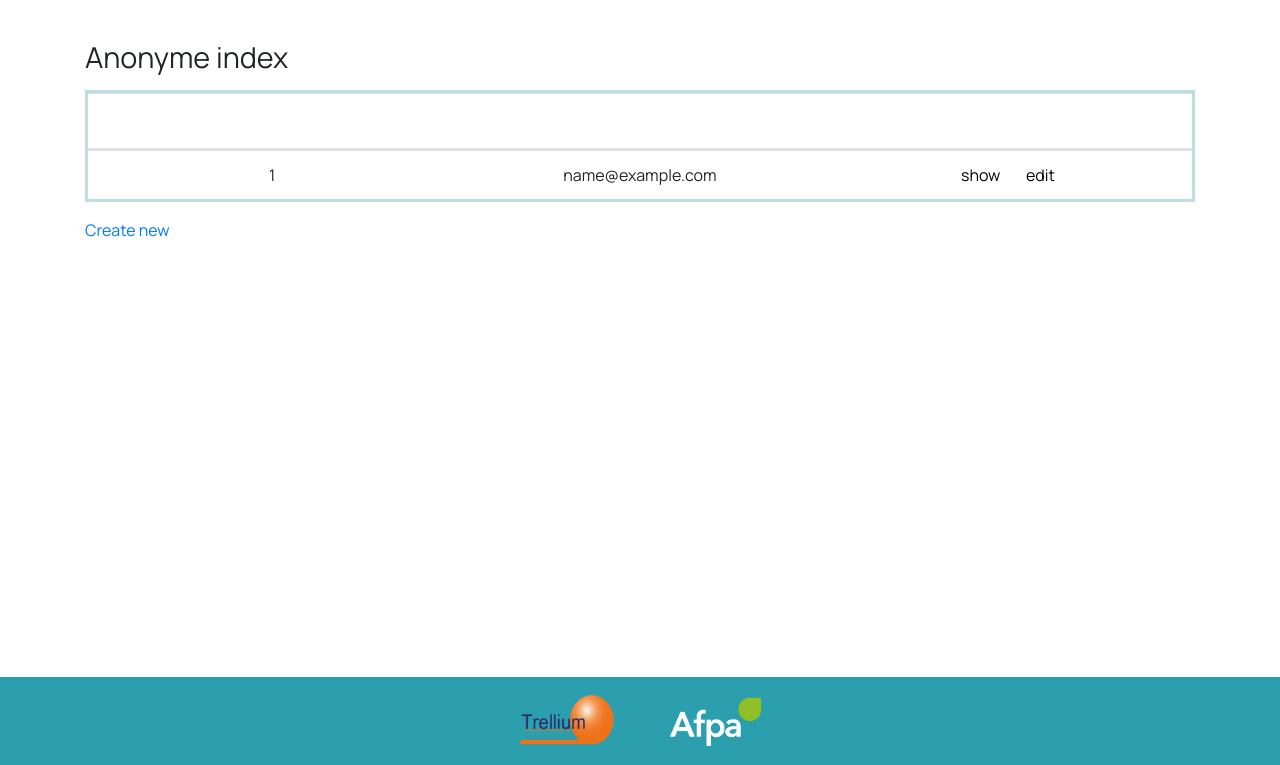
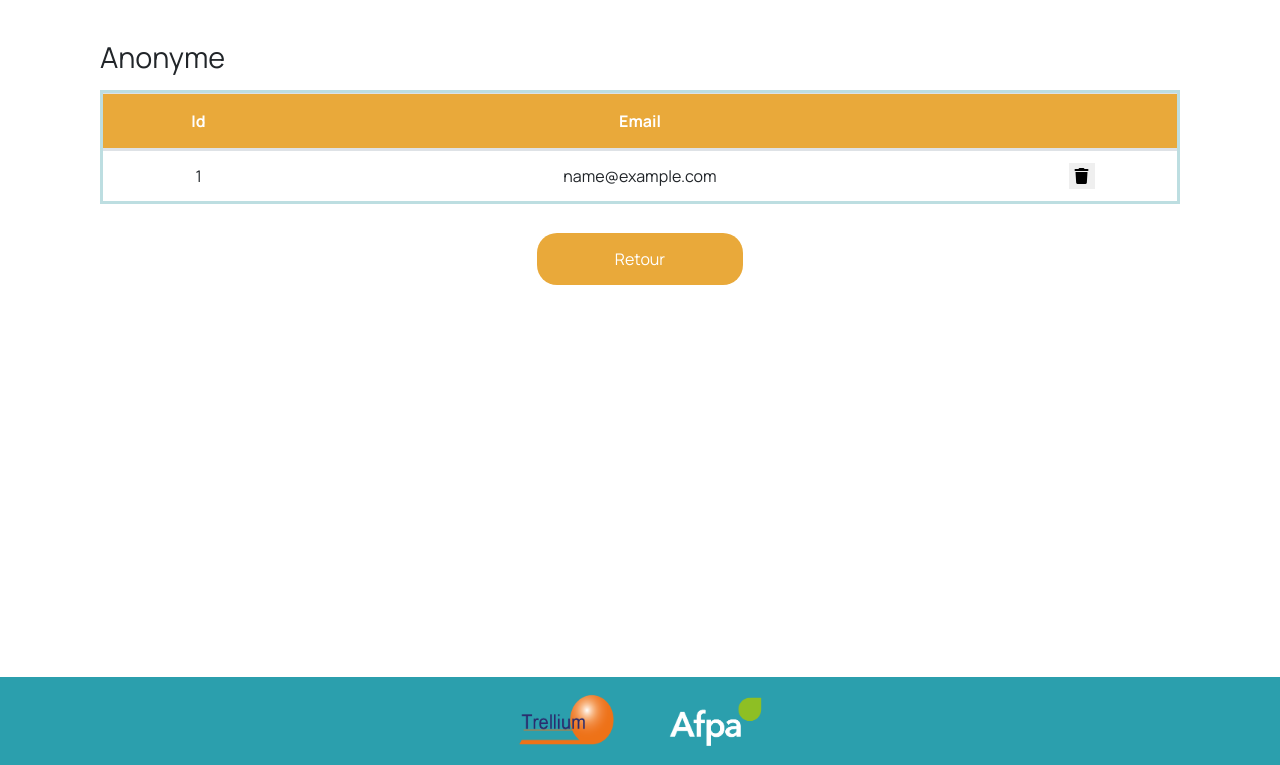
Before and after one commit to Veraghe/quiz, a Symfony app: template quizz/templates/anonyme/index.html.twig in a window 1280 px wide. Shown: the part 102-867 px from the top of the page. Run offline with Twig, Linux system fonts and the light colour scheme; the template is opened without the code that fills it: most values are stand-ins (such as "Sample title", 1, 10 or a date in 2020); some libraries are stand-ins or nearby versions; some web fonts are replaced.

Commit message:
aprem 16/07/2020

```diff
--- a/quizz/templates/admin/index.html.twig
+++ b/quizz/templates/admin/index.html.twig
@@ -8,7 +8,7 @@
             <h1>Gestion du site </h1>
             <div class="blocs">
                 <a href="{{ path('questionnaire_index') }}" class="orange btnBloc"><div class="bloc"><i class="fas fa-align-justify"></i><h3>Questionnaires</h3></div></a>
-                <a href="{{ path('utilisateur_index') }}" class="orange btnBloc"><div class="bloc"><i class="fas fa-user-alt"></i><h3>Membres</h3></div></a>
+                <a href="{{ path('btn_utilisateur') }}" class="orange btnBloc"><div class="bloc"><i class="fas fa-user-alt"></i><h3>Membres</h3></div></a>
                 <a href="{{ path('questionnaire_reponses') }}" class="orange btnBloc"><div class="bloc"><i class="fas fa-clipboard-list"></i><h3>Réponses</h3></div></a>
             </div>
         </div>
--- a/quizz/templates/anonyme/_delete_form.html.twig
+++ b/quizz/templates/anonyme/_delete_form.html.twig
@@ -1,5 +1,5 @@
-<form method="post" action="{{ path('anonyme_delete', {'id': anonyme.id}) }}" onsubmit="return confirm('Are you sure you want to delete this item?');">
+<form method="post" action="{{ path('anonyme_delete', {'id': anonyme.id}) }}" onsubmit="return confirm(''Êtes-vous sûr de bien vouloir supprimer cet élément?');">
     <input type="hidden" name="_method" value="DELETE">
     <input type="hidden" name="_token" value="{{ csrf_token('delete' ~ anonyme.id) }}">
-    <button class="btn">Delete</button>
+    <button ><i class="fas fa-trash"></i></button>
 </form>
--- a/quizz/templates/anonyme/index.html.twig
+++ b/quizz/templates/anonyme/index.html.twig
@@ -1,35 +1,40 @@
 {% extends 'base.html.twig' %}
 
-{% block title %}Anonyme index{% endblock %}
+{% block title %}Anonyme{% endblock %}
 
 {% block body %}
-    <h1>Anonyme index</h1>
+    <div class="container">
+        <h1>Anonyme</h1>
 
         <table class="table">
-        <thead>
+            <thead class="orange">
                 <tr>
-                <th>Id</th>
-                <th>Email</th>
-                <th>actions</th>
+                    <th class="flexP">Id</th>
+                    <th class="flexG">Email</th>
+                    <th class="flexP"></th>
                 </tr>
             </thead>
             <tbody>
             {% for anonyme in anonymes %}
                 <tr>
-                <td>{{ anonyme.id }}</td>
-                <td>{{ anonyme.Email }}</td>
-                <td>
-                    <a href="{{ path('anonyme_show', {'id': anonyme.id}) }}">show</a>
-                    <a href="{{ path('anonyme_edit', {'id': anonyme.id}) }}">edit</a>
+                    <td class="flexP">{{ anonyme.id }}</td>
+                    <td class="flexG">{{ anonyme.Email }}</td>
+                    <td class="flexP">
+                        {# <a href="{{ path('anonyme_show', {'id': anonyme.id}) }}">show</a>
+                        <a href="{{ path('anonyme_edit', {'id': anonyme.id}) }}">edit</a> #}
+                        {{ include('anonyme/_delete_form.html.twig') }}
                     </td>
                 </tr>
             {% else %}
                 <tr>
-                <td colspan="3">no records found</td>
+                    <td colspan="3">Aucun enregistrement trouvé</td>
                 </tr>
             {% endfor %}
             </tbody>
         </table>
-
-    <a href="{{ path('anonyme_new') }}">Create new</a>
+        <div class="centerbtn">
+            {# <a href="{{ path('anonyme_new') }}">Create new</a> #}
+            <a href="{{ path('btn_utilisateur') }}" class="btn orange">Retour</a>
+        </div>
+    </div>
 {% endblock %}
--- a/quizz/templates/question/edit.html.twig
+++ b/quizz/templates/question/edit.html.twig
@@ -11,7 +11,7 @@
 
             {{ include('question/_delete_form.html.twig') }}
 
-            <a href="{{ path('question_index') }}" class="btn orange">Annulez !</a>
+            <a href="{{ path('question_admin') }}" class="btn orange">Annulez !</a>
         </fieldset>
     </div>
 {% endblock %}
--- a/quizz/templates/reponse/_form.html.twig
+++ b/quizz/templates/reponse/_form.html.twig
@@ -1,10 +1,10 @@
 {{ form_start(form) }}
-    {# {{ form_widget(form) }} #}
 
     {{ form_row(form.question)}}
-    {# voir pour ajouter les quatres réponses en même temps #}
     {{ form_row(form.libelleReponse)}}
-    {{ form_row(form.valeurReponse)}}
+    {{ form_row(form.valeurReponse, {'label': 'Valeur réponse (0: Faux / 1: Vrai)'})}}
 
     <button class="btn vert">{{ button_label|default('Valider') }}</button>
 {{ form_end(form) }}
+
+    {# voir pour ajouter les quatres réponses en même temps #}
--- a/quizz/templates/reponse/edit.html.twig
+++ b/quizz/templates/reponse/edit.html.twig
@@ -11,7 +11,7 @@
 
             {{ include('reponse/_delete_form.html.twig') }}
 
-            <a href="{{ path('reponse_index', {'id' : reponse}) }}" class="btn orange">Annulez !</a>
+            <a href="{{ path('question_admin') }}" class="btn orange">Annulez !</a>
         </fieldset>
     </div>
 {% endblock %}
--- a/quizz/templates/reponse/index.html.twig
+++ b/quizz/templates/reponse/index.html.twig
@@ -40,8 +40,8 @@
 
     <div class="centerbtn">
         <a href="{{ path('reponse_new') }}" class="btn bleu">Ajouter</a>
-        {# {% for questionnaire in questionnaires %} #}
-            <a href="{{ path('question_index', {'id': questions}) }}" class="btn orange">Retour</a>
-        {# {% endfor %} #}
+
+        <a href="{{ path('question_index', {'id': questions}) }}" class="btn orange">Retour</a>
+
     </div>
 {% endblock %}
--- a/quizz/templates/reponse/new.html.twig
+++ b/quizz/templates/reponse/new.html.twig
@@ -9,7 +9,7 @@
 
         {{ include('reponse/_form.html.twig') }}
 
-        <a href="{{ path('reponse_index') }}" class="btn orange">Annulez !</a>
+        <a href="{{ path('question_admin') }}" class="btn orange">Annulez !</a>
     </fieldset>
 </div>
 {% endblock %}
--- a/quizz/templates/utilisateur/compte.html.twig
+++ b/quizz/templates/utilisateur/compte.html.twig
@@ -7,7 +7,7 @@
     <h1>Compte</h1>
     <p>{{ app.user.nom }} {{ app.user.prenom }}</p>
     <p>{{ app.user.username}}</p>
-    <p>score: {{ app.user.score}}</p>
+    {# <p>score: {{ app.user.score}}</p> #}
     <h1>Tes réponses : {{resultat}}.</h1>
     <table class="table">
             <thead class="vert">
--- a/quizz/templates/utilisateur/index.html.twig
+++ b/quizz/templates/utilisateur/index.html.twig
@@ -14,7 +14,7 @@
                 <th >Prénom</th>
                 <th class="flexG">Email</th>
                 <th class="flexG">Roles</th>
-                <th class="flexP">Score</th>
+                {# <th class="flexP">Score</th> #}
                 {# <th>Password</th> #}
                 <th class="flexP"></th>
             </tr>
@@ -27,7 +27,7 @@
                 <td >{{ utilisateur.prenom }}</td>
                 <td class="flexG">{{ utilisateur.email }}</td>
                 <td class="flexG">{{ utilisateur.roles ? utilisateur.roles|json_encode : '' }}</td>
-                 <td class="flexP">{{ utilisateur.score }}</td>
+                 {# <td class="flexP">{{ utilisateur.score }}</td> #}
                 {# <td ><div class="scroll">{{ utilisateur.password }}</div></td> #}
                 <td class="flexP">
                     <a href="{{ path('utilisateur_show', {'id': utilisateur.id}) }}"><i class="far fa-eye"></i></a>
@@ -43,7 +43,7 @@
     </table>
     <div class="centerbtn">
         <a href="{{ path('utilisateur_new') }}" class="btn bleu">Ajouter</a>
-        <a href="{{ path('admin') }}" class="btn orange">Retour</a>
+        <a href="{{ path('btn_utilisateur') }}" class="btn orange">Retour</a>
     </div>
 </div>
 {% endblock %}
```
Also changed, not shown: quizz/src/Controller/QuestionController.php (+8 -6 lines), quizz/src/Controller/QuestionnaireController.php (+25 -4 lines), quizz/src/Controller/ReponseController.php (+8 -7 lines), quizz/src/Controller/UtilisateurController.php (+8 -0 lines), quizz/src/Entity/Utilisateur.php (+13 -13 lines), quizz/templates/utilisateur/btnUtilisateur.html.twig (added, +18 -0 lines). Lines whose indentation alone changed are shown as unchanged.
